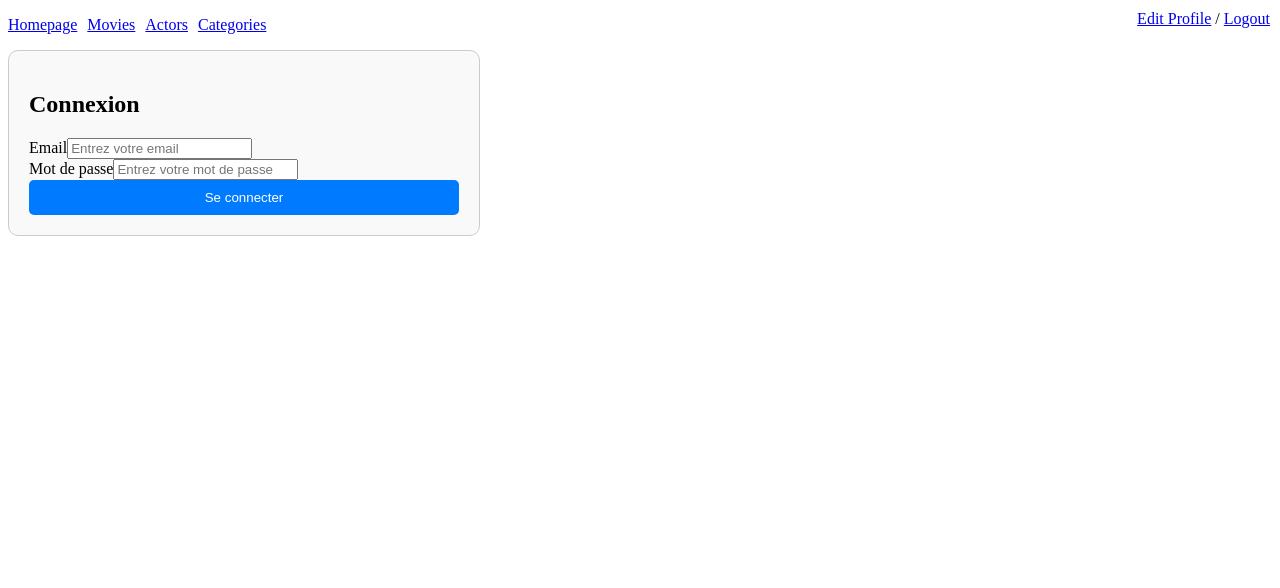
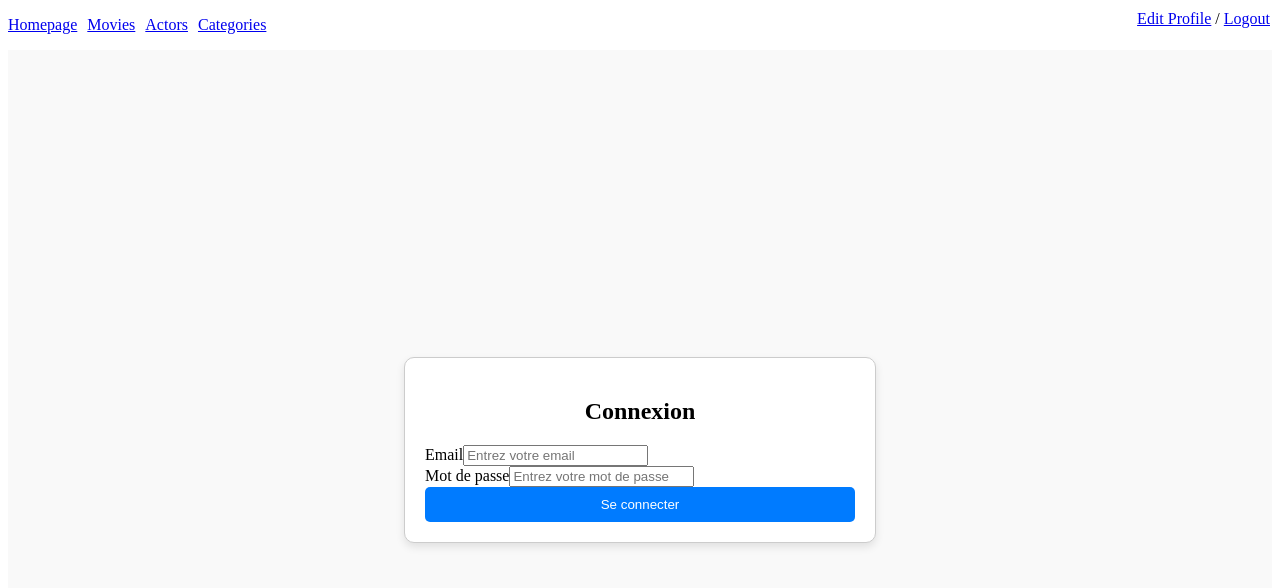
Before and after one commit to TayeYanis/WR505D-EVAL, a Vue app in the folder wr505d-eval/: page /login-form in a window 1280 px wide. Shown: the top 588 px of the page. Built offline with nearby package versions, Linux system fonts and the light colour scheme.

Commit message:
feat: disconnected-token

```diff
--- a/wr505d-eval/src/components/LoginForm.vue
+++ b/wr505d-eval/src/components/LoginForm.vue
@@ -1,5 +1,17 @@
 <template>
+    <div class="login-form-container">
       <div class="login-form">
+        <!-- Si l'utilisateur est connecté, affiche le message de bienvenue et le bouton de déconnexion -->
+        <div v-if="isLoggedIn">
+          <h2>Bonjour, {{ email }} !</h2>
+          <p>Bienvenue sur votre profil.</p>
+          <div class="logout-section">
+            <button @click="logout" class="logout-button">Se déconnecter</button>
+          </div>
+        </div>
+
+        <!-- Si l'utilisateur n'est pas connecté, affiche le formulaire de connexion -->
+        <div v-else>
           <h2>Connexion</h2>
           <form @submit.prevent="login">
             <div>
@@ -18,15 +30,24 @@
             Connexion réussie !
           </div>
         </div>
+
+        <!-- Message de déconnexion -->
+        <div v-if="logoutMessage" class="popup-logout">
+          Vous vous êtes déconnecté.
+        </div>
+      </div>
+    </div>
 </template>
 
 <script>
   export default {
     data() {
       return {
-      email: '',
+        email: localStorage.getItem('email') || '', // Utiliser l'email du localStorage si déjà connecté
         password: '',
         successMessage: false,
+        logoutMessage: false,
+        isLoggedIn: !!localStorage.getItem('jwt_token'), // Vérifie si l'utilisateur est connecté
       };
     },
     methods: {
@@ -46,21 +67,16 @@ export default {
           const data = await response.json();
 
           if (response.ok) {
-          // Supposons que le token est dans data.token
             const token = data.token;
+            localStorage.setItem('jwt_token', token);
+            localStorage.setItem('email', this.email); // Sauvegarder l'email dans le localStorage
+            this.successMessage = true;
+            this.isLoggedIn = true;
 
-          // Stocker le token dans le localStorage
-          localStorage.setItem('jwt_token', token);
-
-          // Afficher la pop-up de succès
-          this.successMessage = true;
-
-          // Rediriger après un petit délai (ex. 2 secondes)
             setTimeout(() => {
-            this.$router.push('/');
+              this.$router.push('/'); // Redirection après 2 secondes
             }, 2000);
           } else {
-          // Gérer les erreurs de connexion
             alert(data.message || 'Échec de la connexion');
           }
         } catch (error) {
@@ -68,27 +84,32 @@ export default {
           alert('Erreur de connexion');
         }
       },
+      logout() {
+        // Supprimer le token et l'email du localStorage et réinitialiser l'état de l'application
+        localStorage.removeItem('jwt_token');
+        localStorage.removeItem('email');
+        this.isLoggedIn = false;
+        this.email = '';
+        this.password = '';
+        this.logoutMessage = true; // Afficher le message de déconnexion
+
+        // Cacher le message après 2 secondes
+        setTimeout(() => {
+          this.logoutMessage = false;
+        }, 2000);
+      },
     },
   };
 </script>
 
 <style>
-/* Styles identiques à ton code de base */
-.login-container {
+  .login-form-container {
     display: flex;
     flex-direction: column;
     align-items: center;
-  justify-content: flex-start;
+    justify-content: center;
     min-height: 100vh;
-  padding-top: 50px;
-}
-
-h1 {
-  margin-bottom: 10px;
-}
-
-p {
-  margin-bottom: 20px;
+    background-color: #f9f9f9;
   }
 
   .login-form {
@@ -97,12 +118,13 @@ p {
     padding: 20px;
     border: 1px solid #ccc;
     border-radius: 10px;
-  background-color: #f9f9f9;
+    background-color: white;
+    box-shadow: 0 4px 8px rgba(0, 0, 0, 0.1);
+    margin: 20px;
   }
 
-.form-group {
-  margin-bottom: 15px;
-  margin-left: 15%;
+  h2 {
+    text-align: center;
   }
 
   button {
@@ -119,36 +141,14 @@ button {
   button:hover {
     background-color: #0056b3;
   }
+
+  .popup-success, .popup-logout {
+    text-align: center;
+    margin-top: 10px;
+    color: green;
+  }
+
+  .popup-logout {
+    color: red;
+  }
 </style>
-/* EXEMPLE :
-  form basique
-  username et password classique
-  faire les requete comme les autres donc axios
-
-  faire sur data une vérification
-  if (TOKEN RECUPERER) {
-    redirect
-  }
-  else {
-    try
-    count response await axios post : URL/api/auth
-  }
-   */
-
-
-
-  /*
-  A CHAQUE FOIS QUE l'APPEL A L'API SUR UN FICHIER INSERER UN un asyn getActor(){
-    if (!token) {
-    rediriger ailleur
-    }
-    mettre une const response = await  axios URL/api/actor {
-      headers: {
-        Autorization: 'Bearer $'{token}',
-        Accept: 'application/json',
-      }
-    });
-    ET LA ON LUI DIT QUE C'EST BON DONC ON MET
-    this.actors=response.data
-  }
-   */
```
Lines whose indentation alone changed are shown as unchanged.
